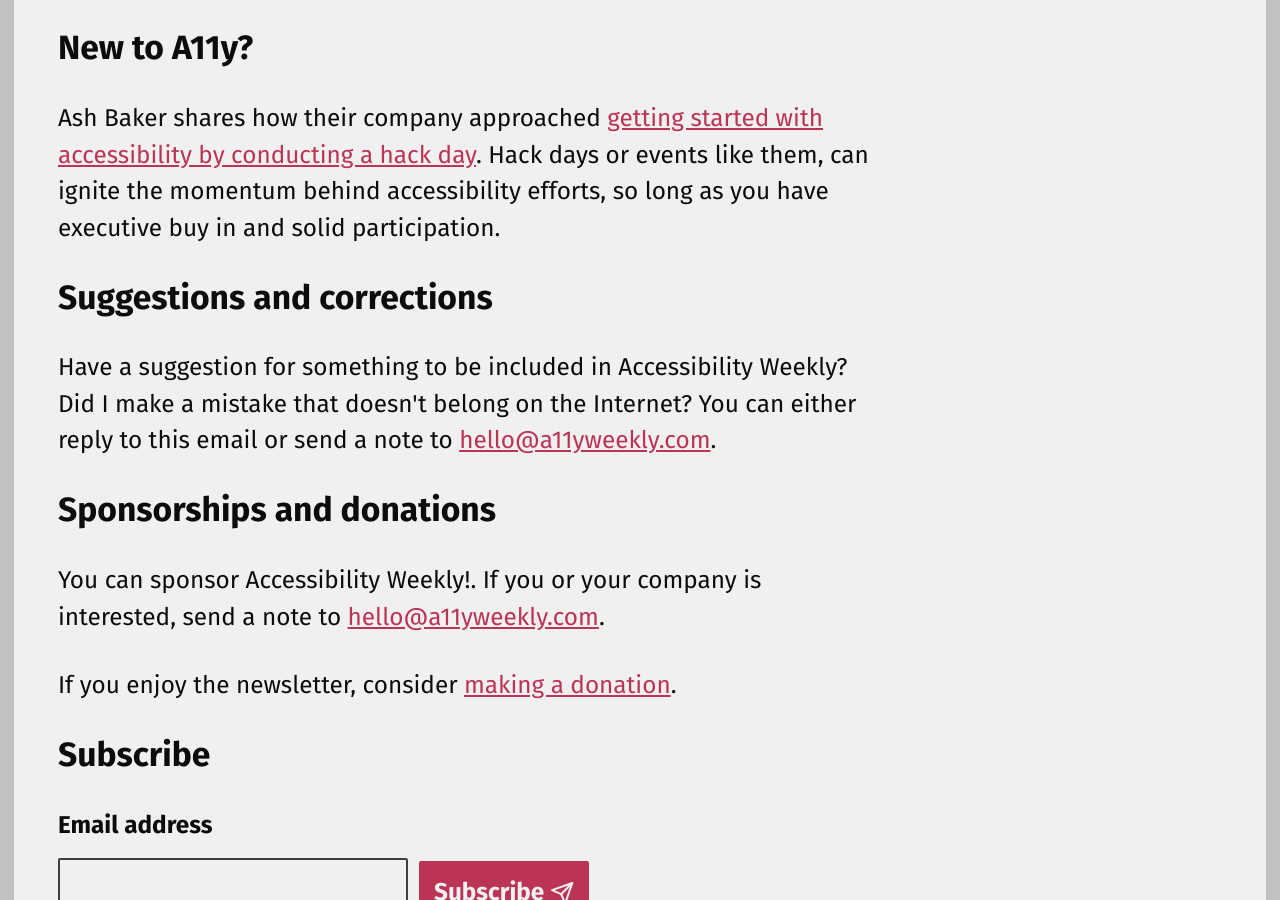
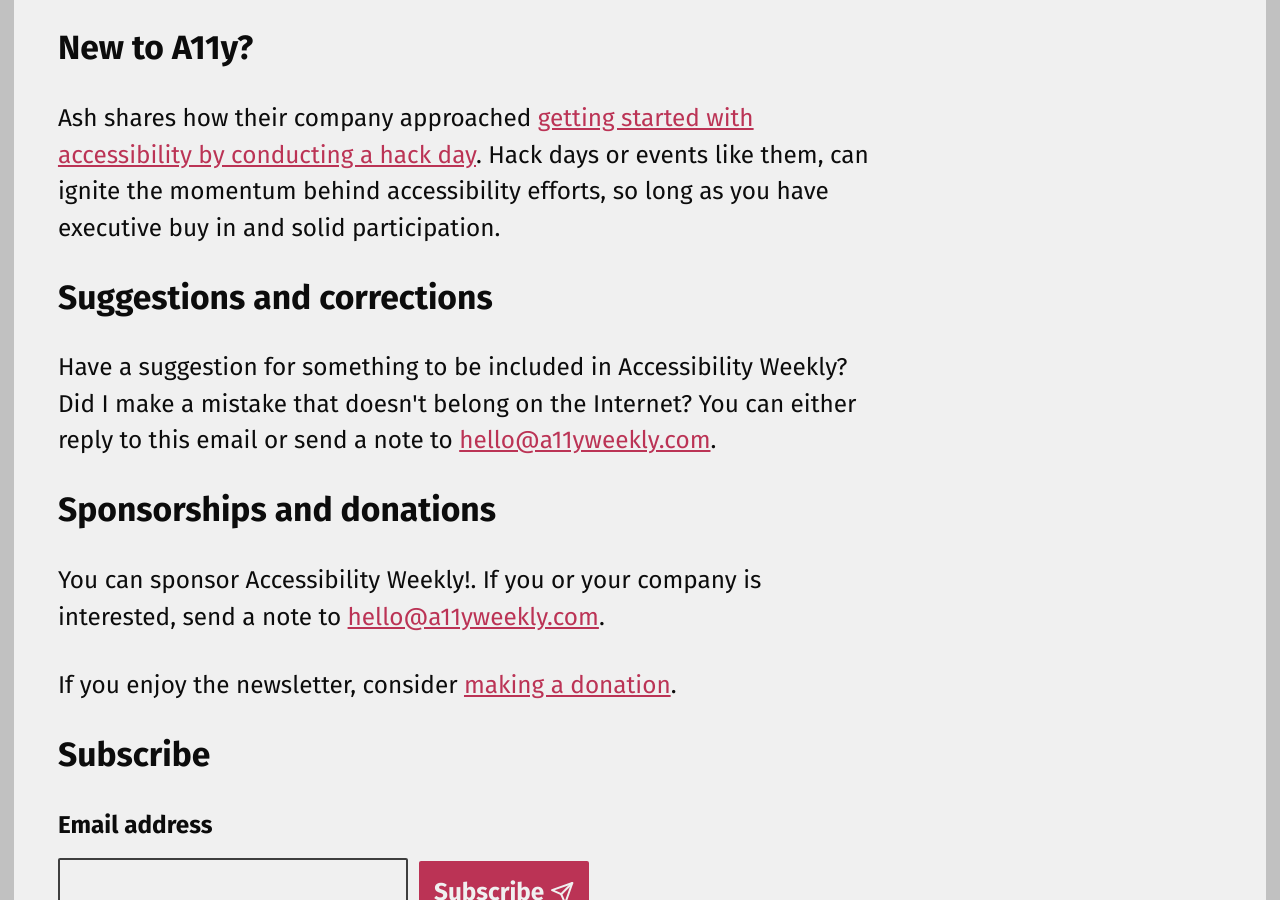
Before and after one commit to davidakennedy/a11yweekly.com, an Eleventy site: page _src/issues/222.md in a window 1280 px wide. Shown: the part 1222-2122 px from the top of the page. Built offline with nearby package versions, Linux system fonts and the light colour scheme; Eleventy itself is replaced by a stand-in of ours; files that its build step writes are made by us from their sources.

Commit message:
Copy edit

```diff
--- a/_src/issues/222.md
+++ b/_src/issues/222.md
@@ -24,4 +24,4 @@
 
 ## New to A11y?
 
-Ash Baker shares how their company approached [getting started with accessibility by conducting a hack day](https://medium.com/attest-r-and-d/accessibility-hack-day-8a6cb02312bf). Hack days or events like them, can ignite the momentum behind accessibility efforts, so long as you have executive buy in and solid participation.
+Ash shares how their company approached [getting started with accessibility by conducting a hack day](https://medium.com/attest-r-and-d/accessibility-hack-day-8a6cb02312bf). Hack days or events like them, can ignite the momentum behind accessibility efforts, so long as you have executive buy in and solid participation.
```
